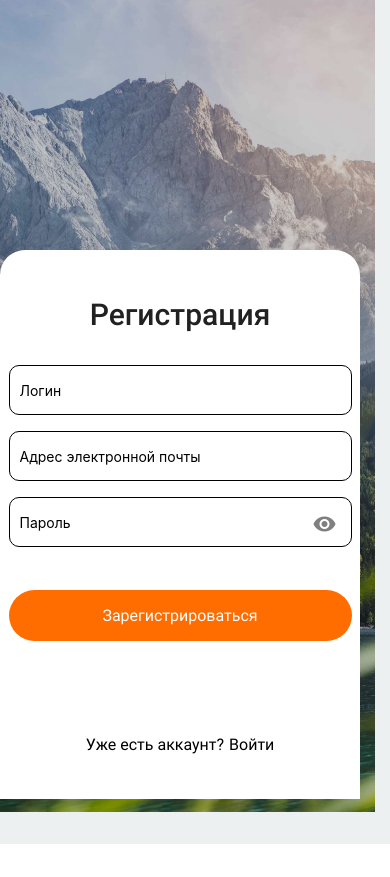
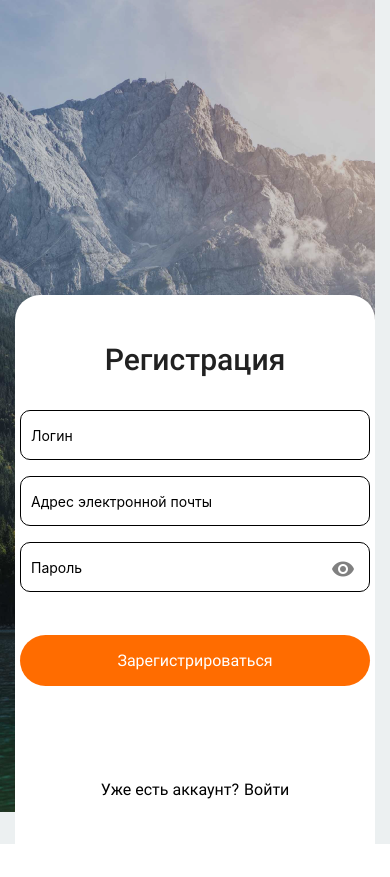
Before and after one commit to VladymyrBolgov/React-Native-project, a React Native app in the folder projectReactNative/: screen / in a window 390 px wide. Before the commit the page ends 844 px from the top, so only its background shows below. Built offline with nearby package versions, Linux system fonts and the light colour scheme.

Commit message:
dimensions

```diff
--- a/projectReactNative/App.js
+++ b/projectReactNative/App.js
@@ -1,4 +1,4 @@
-import React, { useState, useCallback } from "react";
+import React, { useState, useCallback, useEffect } from "react";
 import {
   StyleSheet,
   ImageBackground,
@@ -10,6 +10,7 @@ import {
   KeyboardAvoidingView,
   Platform,
   TouchableOpacity,
+  Dimensions,
 } from "react-native";
 import { MaterialCommunityIcons } from '@expo/vector-icons';
 
@@ -31,6 +32,21 @@ export default function App() {
   const togglePasswordVisibility = () => {
     setIsPasswordVisible(!isPasswordVisible);
   };
+
+  // для поворота єкрана
+  const [dimensions, setDimensions] = useState(
+    Dimensions.get('window').width - 20 * 2)
+
+  useEffect(() => {
+    const onChange = () => {
+      const width = Dimensions.get('window').width - 20 * 2;
+      setDimensions(width);
+    };
+    Dimensions.addEventListener("change", onChange);
+    return () => {
+      Dimensions.removeEventListener("change", onChange);
+    }
+  }, []);
 
   const keyboardHide = () => {
     setIsShowKeyboard(false);
@@ -71,7 +87,11 @@ export default function App() {
               >
               <Text style={styles.h1}>Регистрация</Text>
                {/* для поднятие над клавиатурой */}
-              <View style={{...styles.form, marginBottom: isShowKeyboard ? 0 : 78}}>
+              <View style={{
+                    ...styles.form,
+                    marginBottom: isShowKeyboard ? 0 : 78,
+                    width: dimensions,
+                  }}>
                     <TextInput
                       style={styles.input}
                       placeholder="Логин"
@@ -143,7 +163,8 @@ const styles = StyleSheet.create({
   image: {
     flex: 1,
     resizeMode: "cover",
-    justifyContent: "center",
+    justifyContent: "flex-end",
+    alignItems: "center"
 
   },
 
@@ -170,12 +191,11 @@ const styles = StyleSheet.create({
   },
 
   form: {
-    marginHorizontal: 16,
+    // marginHorizontal: 16,
 
   },
 
   input: {
-    width: 343,  // без box надо закоментить
     height: 50,
     padding: 10,
     borderWidth: 1,
@@ -191,7 +211,6 @@ const styles = StyleSheet.create({
   },
   inputPassword: {
     flex: 1,
-    // width: 343,
     height: 50,
     padding: 10,
     borderWidth: 1,
--- a/projectReactNative/app.json
+++ b/projectReactNative/app.json
@@ -3,7 +3,7 @@
     "name": "projectReactNative",
     "slug": "projectReactNative",
     "version": "1.0.0",
-    "orientation": "portrait",
+    "orientation": "default",
     "icon": "./assets/icon.png",
     "userInterfaceStyle": "light",
     "splash": {
```
Also changed, not shown: projectReactNative/Screens/HomeScreen.js (added). Lines whose indentation alone changed are shown as unchanged.
